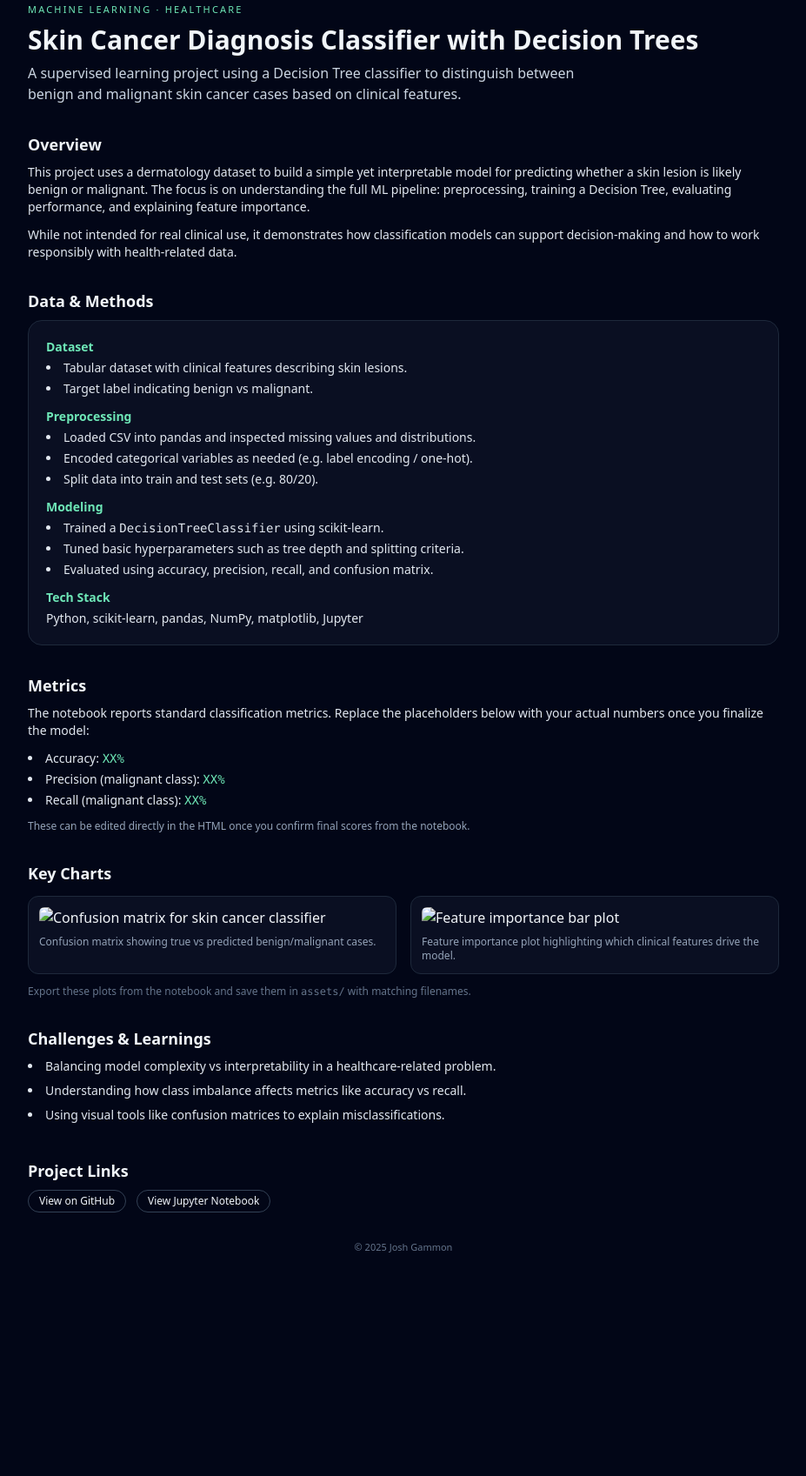
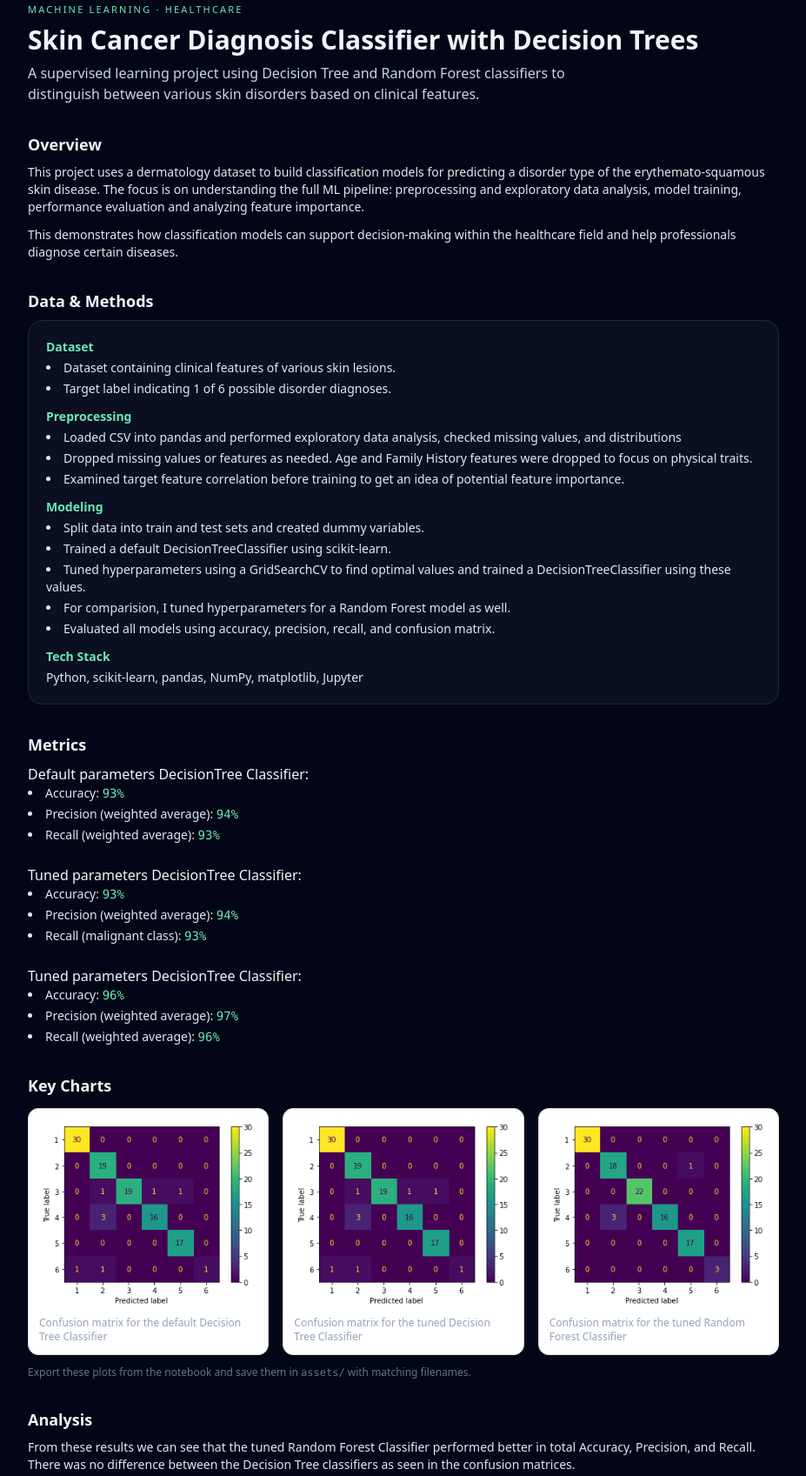
Before and after one commit to jgammon77/portfolio, a plain HTML site: page projects/skin-cancer-classifier.html in a window 1280 px wide. Shown: the part 85-1782 px from the top of the page at 87% size, without its empty margins (176-1103 px from the left). Before the commit the page ends 1575 px from the top, so only its background shows below. Drawn offline with nearby package versions, Linux system fonts and the light colour scheme.

Commit message:
Major updates to index and first project page

```diff
--- a/projects/skin-cancer-classifier.html
+++ b/projects/skin-cancer-classifier.html
@@ -18,22 +18,22 @@
         Skin Cancer Diagnosis Classifier with Decision Trees
       </h1>
       <p class="text-slate-300 text-sm md:text-base max-w-2xl">
-        A supervised learning project using a Decision Tree classifier to distinguish between
-        benign and malignant skin cancer cases based on clinical features.
+        A supervised learning project using Decision Tree and Random Forest classifiers to distinguish between
+        various skin disorders based on clinical features.
       </p>
     </header>
 
     <section class="mb-8">
       <h2 class="text-lg font-semibold mb-2">Overview</h2>
       <p class="text-sm text-slate-200 mb-3">
-        This project uses a dermatology dataset to build a simple yet interpretable model for
-        predicting whether a skin lesion is likely benign or malignant. The focus is on understanding
-        the full ML pipeline: preprocessing, training a Decision Tree, evaluating performance,
-        and explaining feature importance.
+        This project uses a dermatology dataset to build classification models for
+        predicting a disorder type of the erythemato-squamous skin disease. The focus is on understanding
+        the full ML pipeline: preprocessing and exploratory data analysis, model training, performance evaluation
+        and analyzing feature importance.
       </p>
       <p class="text-sm text-slate-200">
-        While not intended for real clinical use, it demonstrates how classification models can
-        support decision-making and how to work responsibly with health-related data.
+        This demonstrates how classification models can
+        support decision-making within the healthcare field and help professionals diagnose certain diseases.
       </p>
     </section>
 
@@ -43,24 +43,26 @@
         <div>
           <h3 class="font-semibold text-emerald-300 text-sm mb-1">Dataset</h3>
           <ul class="list-disc list-inside space-y-1 text-slate-200">
-            <li>Tabular dataset with clinical features describing skin lesions.</li>
-            <li>Target label indicating benign vs malignant.</li>
+            <li>Dataset containing clinical features of various skin lesions.</li>
+            <li>Target label indicating 1 of 6 possible disorder diagnoses.</li>
           </ul>
         </div>
         <div>
           <h3 class="font-semibold text-emerald-300 text-sm mb-1">Preprocessing</h3>
           <ul class="list-disc list-inside space-y-1 text-slate-200">
-            <li>Loaded CSV into pandas and inspected missing values and distributions.</li>
-            <li>Encoded categorical variables as needed (e.g. label encoding / one-hot).</li>
-            <li>Split data into train and test sets (e.g. 80/20).</li>
+            <li>Loaded CSV into pandas and performed exploratory data analysis, checked missing values, and distributions</li>
+            <li>Dropped missing values or features as needed. Age and Family History features were dropped to focus on physical traits.</li>
+            <li>Examined target feature correlation before training to get an idea of potential feature importance.</li>
           </ul>
         </div>
         <div>
           <h3 class="font-semibold text-emerald-300 text-sm mb-1">Modeling</h3>
           <ul class="list-disc list-inside space-y-1 text-slate-200">
-            <li>Trained a <code>DecisionTreeClassifier</code> using scikit-learn.</li>
-            <li>Tuned basic hyperparameters such as tree depth and splitting criteria.</li>
-            <li>Evaluated using accuracy, precision, recall, and confusion matrix.</li>
+            <li>Split data into train and test sets and created dummy variables.</li>
+            <li>Trained a default DecisionTreeClassifier using scikit-learn.</li>
+            <li>Tuned hyperparameters using a GridSearchCV to find optimal values and trained a DecisionTreeClassifier using these values.</li>
+            <li>For comparision, I tuned hyperparameters for a Random Forest model as well.</li>
+            <li>Evaluated all models using accuracy, precision, recall, and confusion matrix.</li>
           </ul>
         </div>
         <div>
@@ -74,43 +76,73 @@
 
     <section class="mb-8">
       <h2 class="text-lg font-semibold mb-2">Metrics</h2>
-      <p class="text-sm text-slate-200 mb-3">
-        The notebook reports standard classification metrics. Replace the placeholders below with
-        your actual numbers once you finalize the model:
+      <p>
+        Default parameters DecisionTree Classifier:
       </p>
       <ul class="text-sm text-slate-200 space-y-1 list-disc list-inside">
-        <li>Accuracy: <span class="text-emerald-300 font-mono">XX%</span></li>
-        <li>Precision (malignant class): <span class="text-emerald-300 font-mono">XX%</span></li>
-        <li>Recall (malignant class): <span class="text-emerald-300 font-mono">XX%</span></li>
+        <li>Accuracy: <span class="text-emerald-300 font-mono">93%</span></li>
+        <li>Precision (weighted average): <span class="text-emerald-300 font-mono">94%</span></li>
+        <li>Recall (weighted average): <span class="text-emerald-300 font-mono">93%</span></li>
+      </ul>
+      <br>
+       Tuned parameters DecisionTree Classifier:
+      </p>
+      <ul class="text-sm text-slate-200 space-y-1 list-disc list-inside">
+        <li>Accuracy: <span class="text-emerald-300 font-mono">93%</span></li>
+        <li>Precision (weighted average): <span class="text-emerald-300 font-mono">94%</span></li>
+        <li>Recall (malignant class): <span class="text-emerald-300 font-mono">93%</span></li>
+      </ul>
+      <br>
+       Tuned parameters DecisionTree Classifier:
+      </p>
+      <ul class="text-sm text-slate-200 space-y-1 list-disc list-inside">
+        <li>Accuracy: <span class="text-emerald-300 font-mono">96%</span></li>
+        <li>Precision (weighted average): <span class="text-emerald-300 font-mono">97%</span></li>
+        <li>Recall (weighted average): <span class="text-emerald-300 font-mono">96%</span></li>
       </ul>
       <p class="text-xs text-slate-400 mt-3">
-        These can be edited directly in the HTML once you confirm final scores from the notebook.
       </p>
     </section>
 
     <section class="mb-8">
       <h2 class="text-lg font-semibold mb-3">Key Charts</h2>
-      <div class="grid md:grid-cols-2 gap-4">
-        <figure class="bg-slate-900/60 border border-slate-800 rounded-xl p-3">
-          <img src="../assets/skin_cancer_confusion_matrix.png"
+      <div class="grid grid-cols-1 md:grid-cols-3 gap-4">
+        <figure class="bg-white border border-gray-300 rounded-xl p-3">
+          <img src="../assets/default_Decision_Tree_Confusion.png"
                alt="Confusion matrix for skin cancer classifier"
                class="w-full rounded-md">
           <figcaption class="mt-2 text-xs text-slate-400">
-            Confusion matrix showing true vs predicted benign/malignant cases.
+            Confusion matrix for the default Decision Tree Classifier
           </figcaption>
         </figure>
-        <figure class="bg-slate-900/60 border border-slate-800 rounded-xl p-3">
-          <img src="../assets/skin_cancer_feature_importance.png"
+        <figure class="bg-white border border-gray-300 rounded-xl p-3">
+          <img src="../assets/tuned_Decision_Tree_Confusion.png"
                alt="Feature importance bar plot"
                class="w-full rounded-md">
           <figcaption class="mt-2 text-xs text-slate-400">
-            Feature importance plot highlighting which clinical features drive the model.
+            Confusion matrix for the tuned Decision Tree Classifier
+          </figcaption>
+        </figure>
+        <figure class="bg-white border border-gray-300 rounded-xl p-3">
+          <img src="../assets/tuned_Random_Forest_Confusion.png"
+               alt="Feature importance bar plot"
+               class="w-full rounded-md">
+          <figcaption class="mt-2 text-xs text-slate-400">
+            Confusion matrix for the tuned Random Forest Classifier
           </figcaption>
         </figure>
       </div>
       <p class="text-xs text-slate-500 mt-3">
         Export these plots from the notebook and save them in <code>assets/</code> with matching filenames.
       </p>
+    </section>
+
+    <section class="mb-10">
+      <h2 class="text-lg font-semibold mb-2">Analysis</h2>
+      <ul class="text-sm text-slate-200 space-y-2 list-disc list-inside">
+        From these results we can see that the tuned Random Forest Classifier performed better in total Accuracy,
+        Precision, and Recall. There was no difference between the Decision Tree classifiers as seen in the confusion matrices.
+      </ul>
     </section>
 
     <section class="mb-10">
@@ -125,13 +157,9 @@
     <section class="mb-6">
       <h2 class="text-lg font-semibold mb-2">Project Links</h2>
       <div class="flex flex-wrap gap-3 text-xs">
-        <a href="https://github.com/YOUR_USERNAME/YOUR_REPO_SKIN_CANCER" target="_blank"
+        <a href="https://github.com/jgammon77/portfolio/tree/main/projects" target="_blank"
            class="inline-flex items-center rounded-full border border-slate-700 px-3 py-1 hover:border-emerald-400 hover:text-emerald-200">
           View on GitHub
-        </a>
-        <a href="../notebooks/Decision Tree Classifier_Skin_Cancer.ipynb" target="_blank"
-           class="inline-flex items-center rounded-full border border-slate-700 px-3 py-1 hover:border-emerald-400 hover:text-emerald-200">
-          View Jupyter Notebook
         </a>
       </div>
     </section>
```
Also changed, not shown: index.html (+110 -115 lines), assets/default_Decision_Tree_Confusion.png (added), assets/tuned_Decision_Tree_Confusion.png (added), assets/tuned_Random_Forest_Confusion.png (added), 1 other file.
